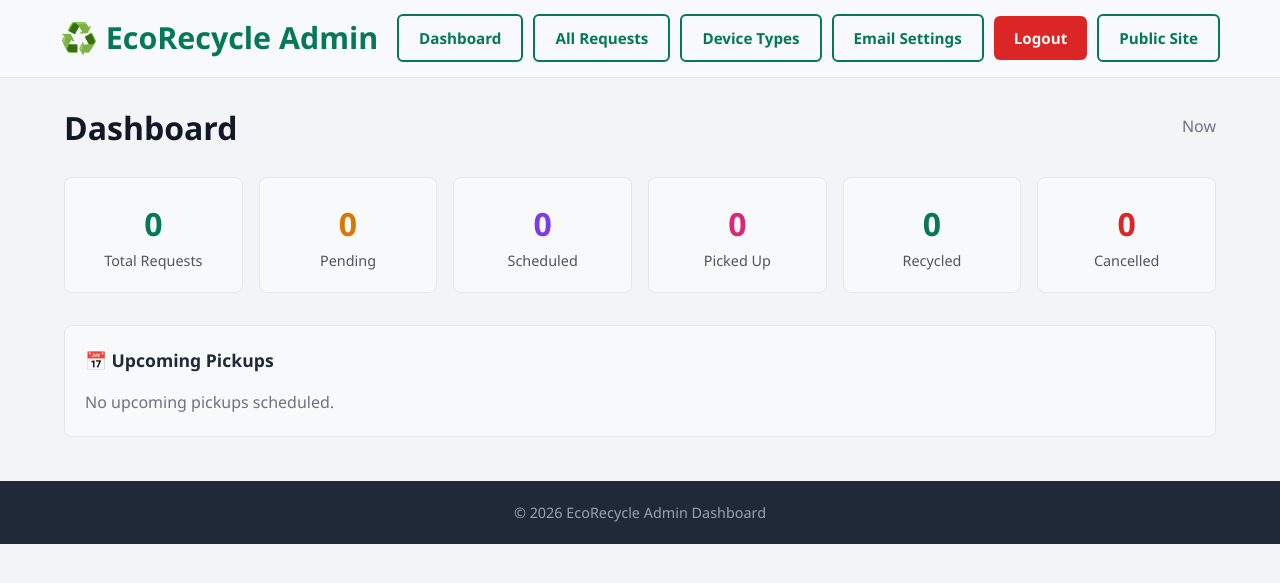
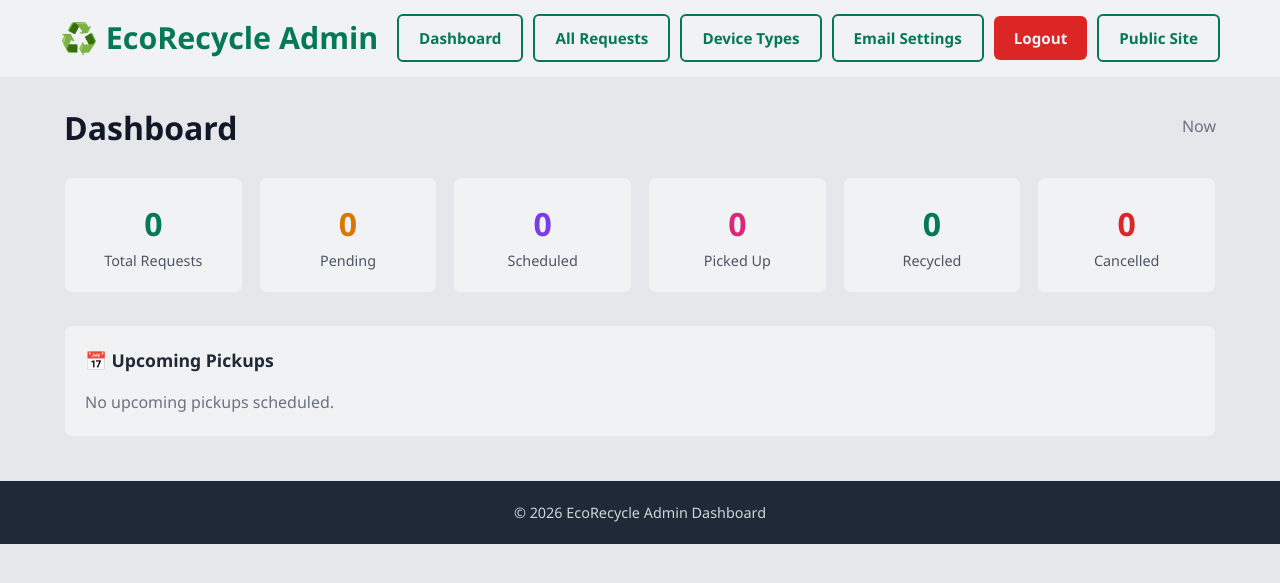
Before and after one commit to unixbytes/eRecycle, a Flask app: page /admin in a window 1280 px wide. Shown: the top 583 px of the page. Run offline with Flask 3, Linux system fonts and the light colour scheme; the visitor is signed in with stand-in values (Sample User, id 1); parts of the project's set-up code (start-up, migrations or seed data) failed here and were passed over.

Commit message:
Darken light backgrounds and brighten footer text

```diff
--- a/app/static/css/main.css
+++ b/app/static/css/main.css
@@ -13,9 +13,9 @@
     --gray-400: #9ca3af;
     --gray-300: #d1d5db;
     --gray-200: #e5e7eb;
-    --gray-100: #f3f4f6;
-    --gray-50: #f3f4f6;
-    --white: #f8f9fa;
+    --gray-100: #e5e7eb;
+    --gray-50: #e5e7eb;
+    --white: #f1f2f4;
     --red: #dc2626;
     --yellow: #d97706;
     --blue: #2563eb;
@@ -75,7 +75,7 @@ a { text-decoration: none; color: inherit; }
 .cta-section p { margin: 16px 0 24px; opacity: 0.95; font-size: 1.1rem; }
 
 /* ===== Footer ===== */
-.footer { background: var(--gray-800); color: var(--gray-400); padding: 20px; text-align: center; font-size: 0.9rem; }
+.footer { background: var(--gray-800); color: #d1d5db; padding: 20px; text-align: center; font-size: 0.9rem; }
 
 /* ===== Forms ===== */
 .form-container { max-width: 700px; margin: 40px auto; background: var(--white); padding: 36px; border-radius: 10px; border: 1px solid var(--gray-200); }
```
